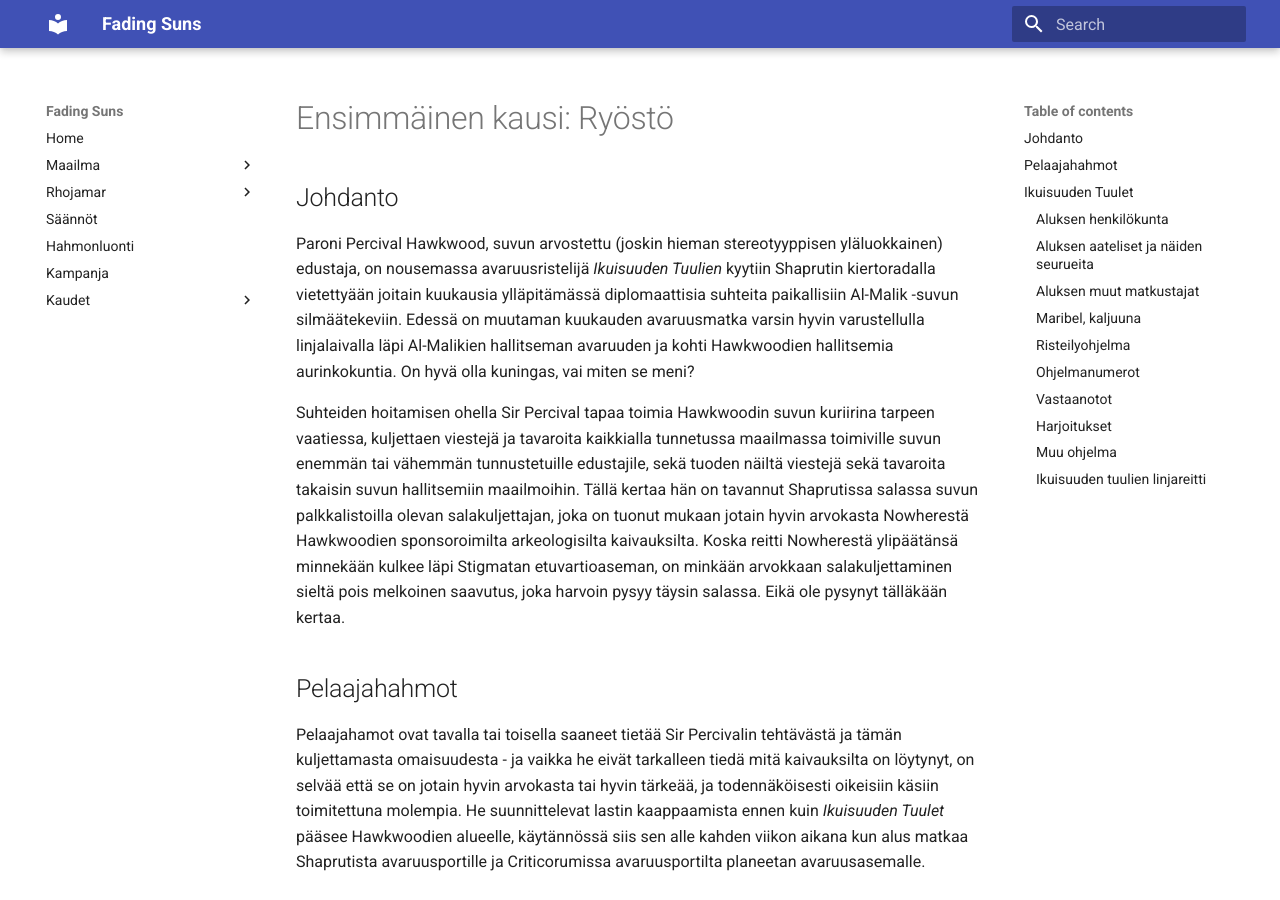
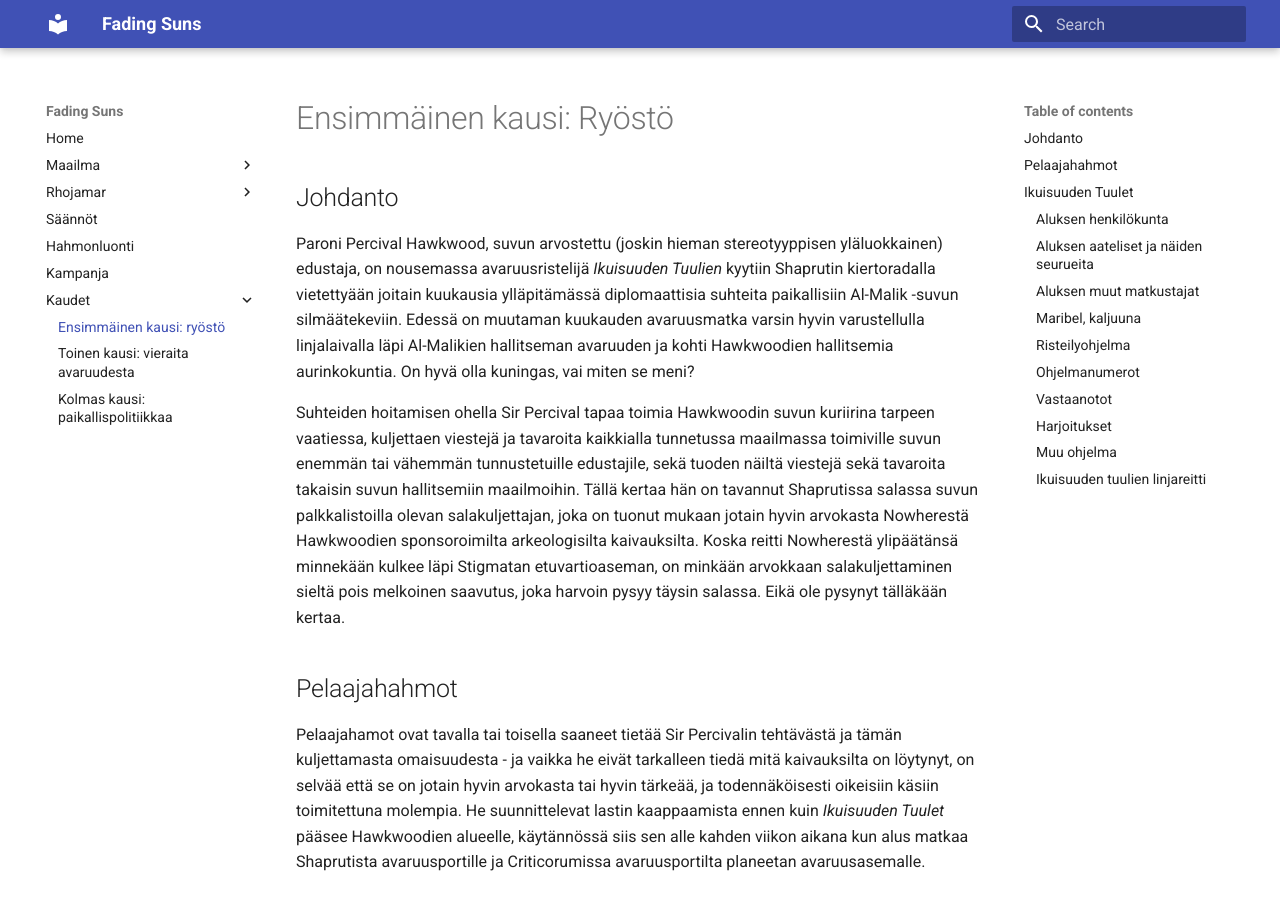
Before and after one commit to mertenator100/mertenator100.github.io, an MkDocs documentation site: the page built from docs/kausi1.md, in a window 1280 px wide and 900 px high. Built offline with MkDocs 1.6.1 and Material for MkDocs 9.7.7, drawn with Linux system fonts in a browser that asks for light colours; some of the changed lines change nothing that is shown.

Commit message:
fix navi

```diff
--- a/mkdocs.yml
+++ b/mkdocs.yml
@@ -13,7 +13,7 @@ nav:
     - Hahmonluonti: 'hahmot.md'
     - Kampanja: 'kampanja.md'
     - 'Kaudet':
-        - 'Ensimmäinen kausi: ryöstö': 'kausi1'
-        - 'Toinen kausi: vieraita avaruudesta': 'kausi2'
-        - 'Kolmas kausi: paikallispolitiikkaa': 'kausi3'
+        - 'Ensimmäinen kausi: ryöstö': 'kausi1.md'
+        - 'Toinen kausi: vieraita avaruudesta': 'kausi2.md'
+        - 'Kolmas kausi: paikallispolitiikkaa': 'kausi3.md'
 theme: material
```
